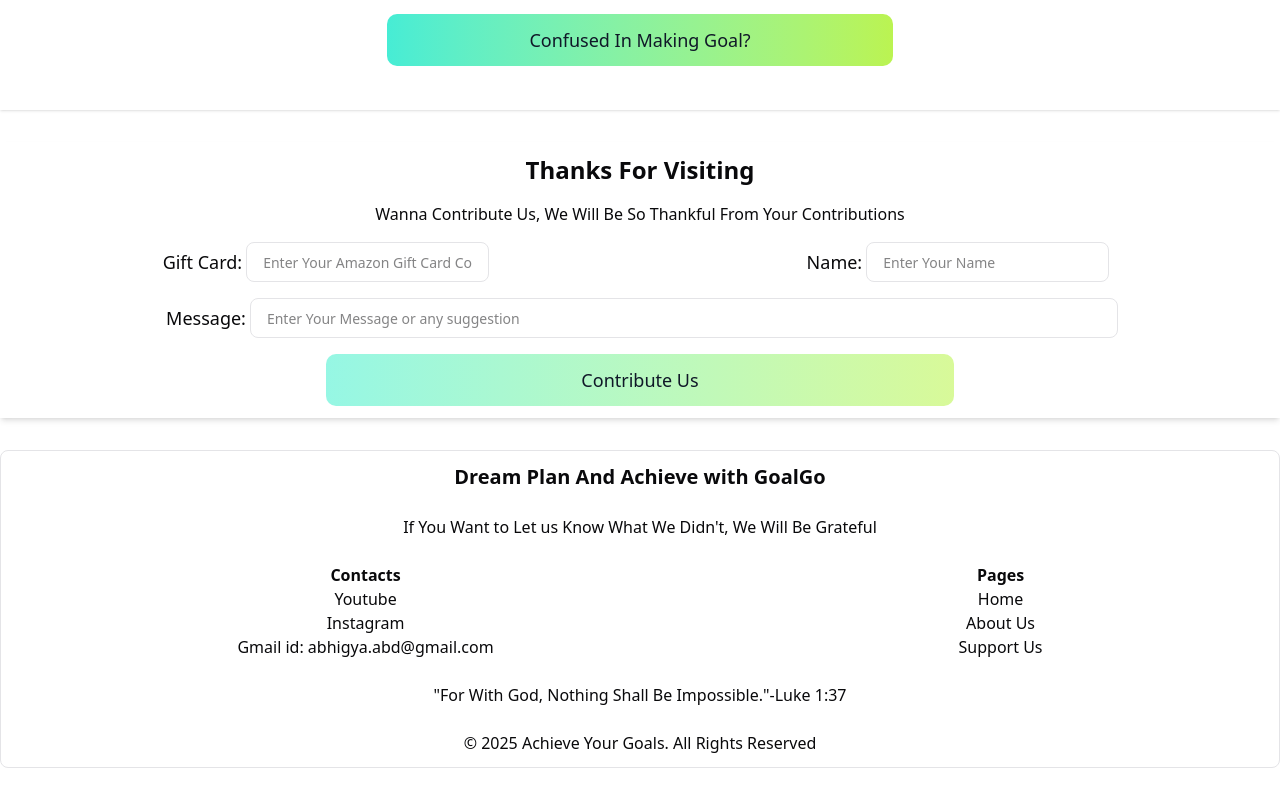
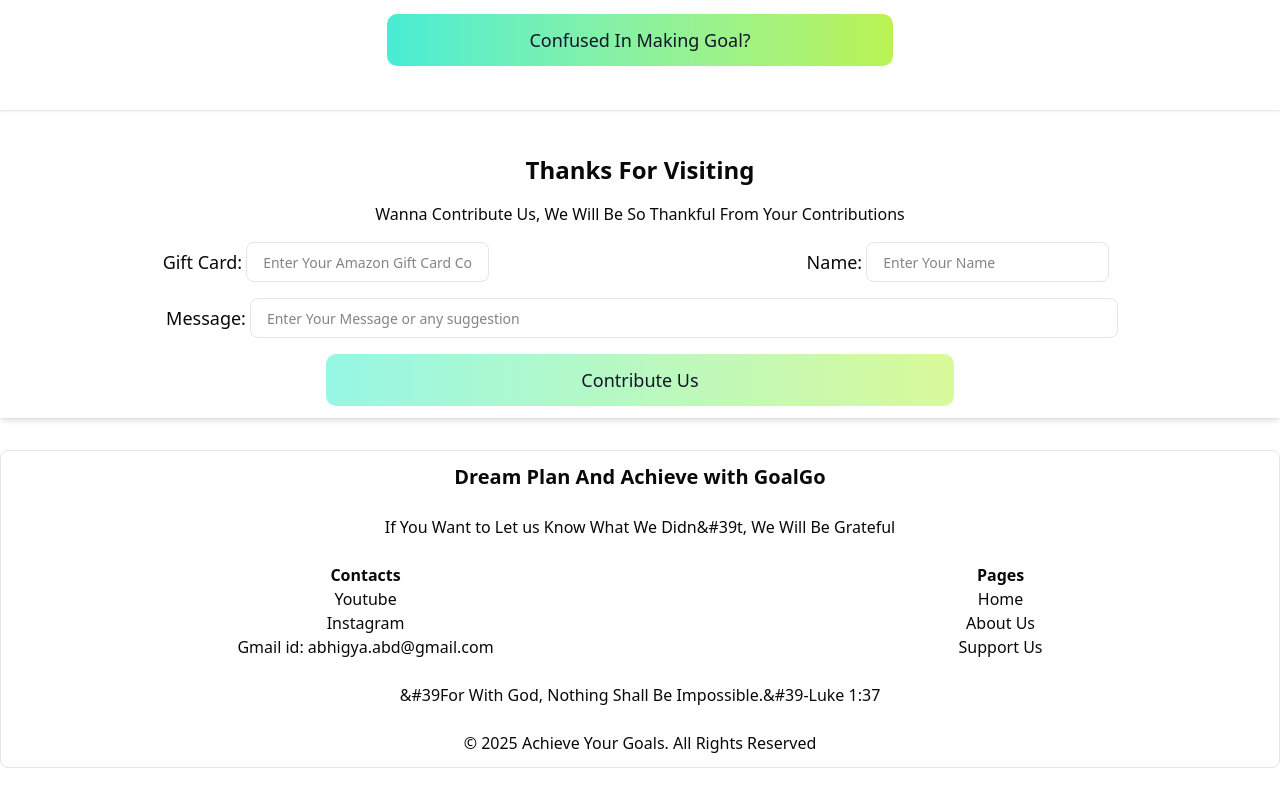
Before and after one commit to Abd-baap/goalgo, a Next.js app: page / in a window 1280 px wide. Shown: the part 848-1648 px from the top of the page. Built offline with nearby package versions, Linux system fonts and the light colour scheme.

Commit message:
Update Footer.js

```diff
--- a/app/components/Footer.js
+++ b/app/components/Footer.js
@@ -4,7 +4,7 @@ export default function Footer() {
     return (
       <div className="footer my-8 w-screen flex flex-col gap-6 p-2 bottom-0 py-3 border rounded-md justify-center items-center text-center">
         <h1 className="text-xl font-bold">Dream Plan And Achieve with GoalGo</h1>
-        <p>If You Want to Let us Know What We Didn't, We Will Be Grateful</p>
+        <p>If You Want to Let us Know What We Didn&#39t, We Will Be Grateful</p>
         <div className="flex sm:flex-row flex-col gap-2 sm:justify-around w-[100%] items-center">
           <div className="flex contacts flex-col justify-center items-center">
             <h1 className="font-bold">Contacts</h1>
@@ -29,7 +29,7 @@ export default function Footer() {
             </span>
           </div>
         </div>
-        <p className="Quote">"For With God, Nothing Shall Be Impossible."-Luke 1:37</p>
+        <p className="Quote">&#39For With God, Nothing Shall Be Impossible.&#39-Luke 1:37</p>
         <p className="flex gap-1">© 2025 Achieve Your Goals. All Rights Reserved</p>
       </div>
     );
```
